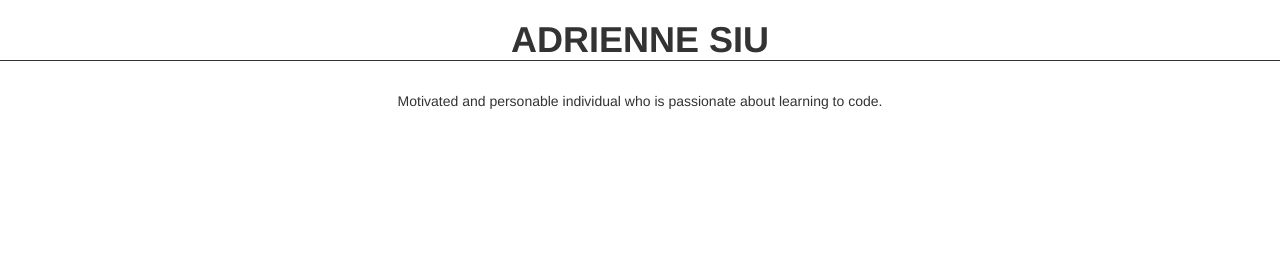
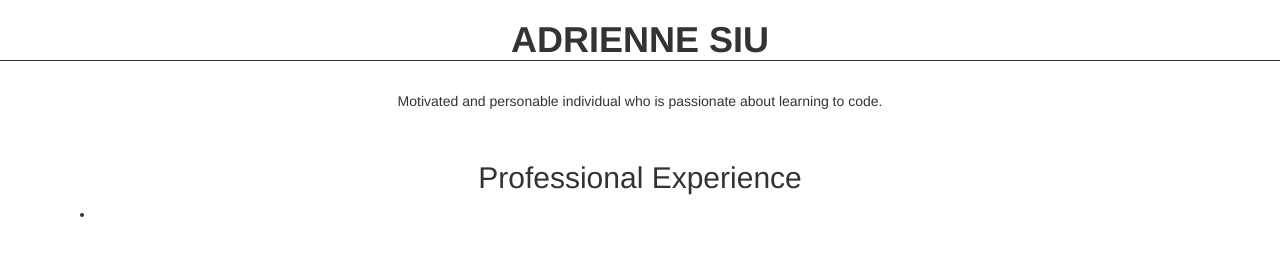
Before and after one commit to adriepsiu/adriennesiu.github.io, a plain HTML site: page index.html in a window 1280 px wide. Drawn offline with nearby package versions, Linux system fonts and the light colour scheme.

Commit message:
Adding section

```diff
--- a/index.html
+++ b/index.html
@@ -13,5 +13,10 @@
     <p class="resume-description">Motivated and personable individual who is passionate about learning to code.</p>
   </header>
 
+  <section class="container">
+    <div class="row">
+      <h2>Professional Experience</h2>
+     <ul>
+      <li>
 </body>
 </html>
```
